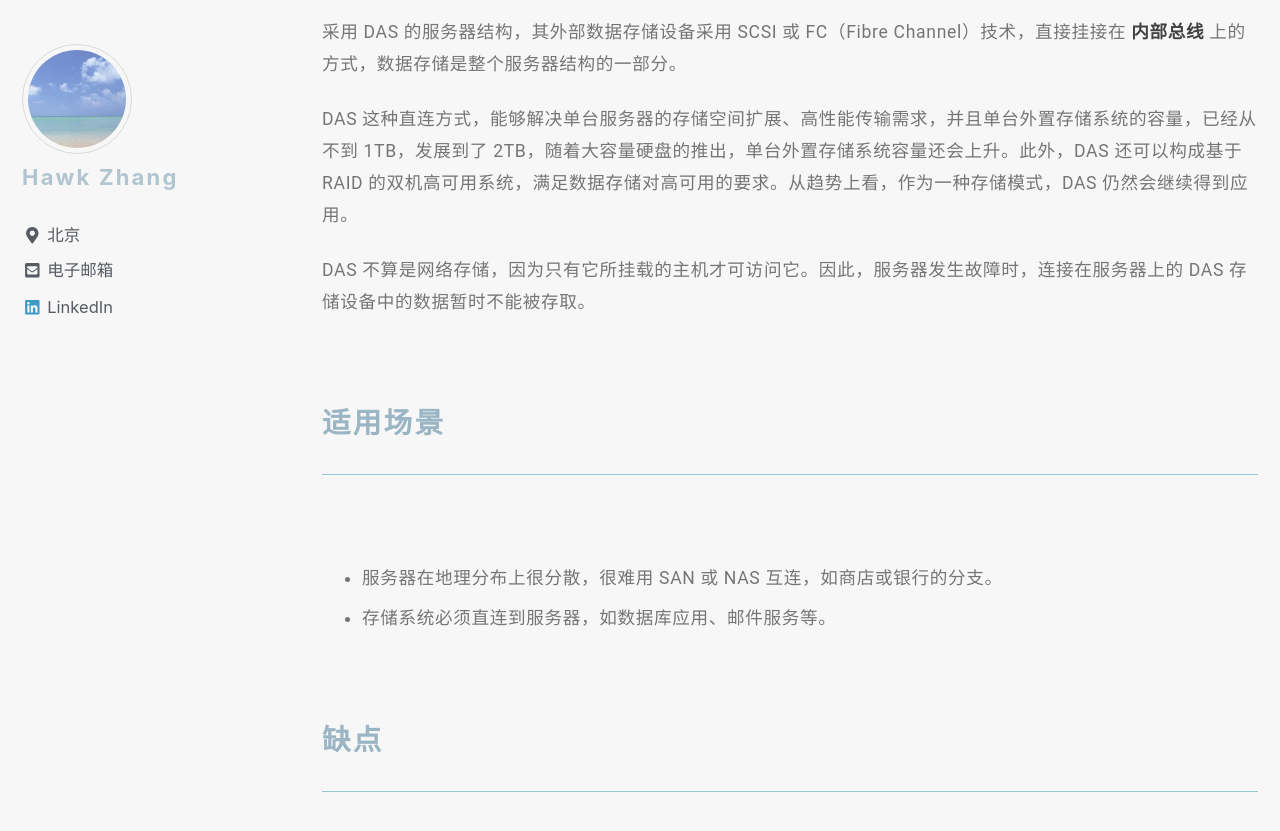
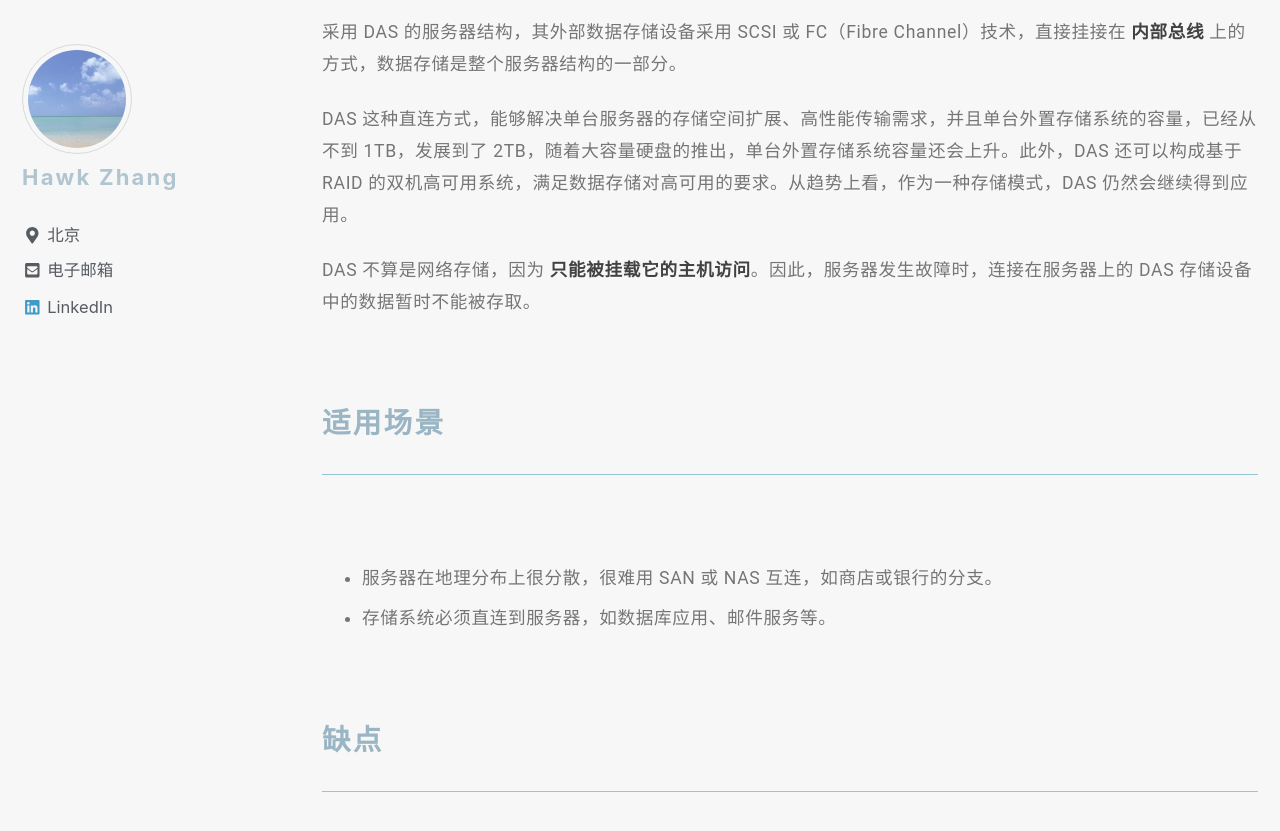
Before and after one commit to narru888/linotes_note, a Jekyll site: the page built from _posts/storage/2018-03-01-das.nas.san.md, in a window 1280 px wide and 900 px high, scrolled down 2872 px. Shown: the top 831 px of the window. Built offline with Jekyll 4.4.1, drawn with Linux system fonts in a browser that asks for light colours; nearby versions of some CDN libraries; a script that is not in the unit is left out.

Commit message:
update on 2018-11-21 11:31:01 CST

```diff
--- a/_posts/storage/2018-03-01-das.nas.san.md
+++ b/_posts/storage/2018-03-01-das.nas.san.md
@@ -29,7 +29,7 @@ DAS 购置成本低，配置简单，因此对于小型企业很有吸引力。
 
 DAS 这种直连方式，能够解决单台服务器的存储空间扩展、高性能传输需求，并且单台外置存储系统的容量，已经从不到 1TB，发展到了 2TB，随着大容量硬盘的推出，单台外置存储系统容量还会上升。此外，DAS 还可以构成基于 RAID 的双机高可用系统，满足数据存储对高可用的要求。从趋势上看，作为一种存储模式，DAS 仍然会继续得到应用。
 
-DAS 不算是网络存储，因为只有它所挂载的主机才可访问它。因此，服务器发生故障时，连接在服务器上的 DAS 存储设备中的数据暂时不能被存取。
+DAS 不算是网络存储，因为 **只能被挂载它的主机访问**。因此，服务器发生故障时，连接在服务器上的 DAS 存储设备中的数据暂时不能被存取。
 
 
 ### 适用场景
```
